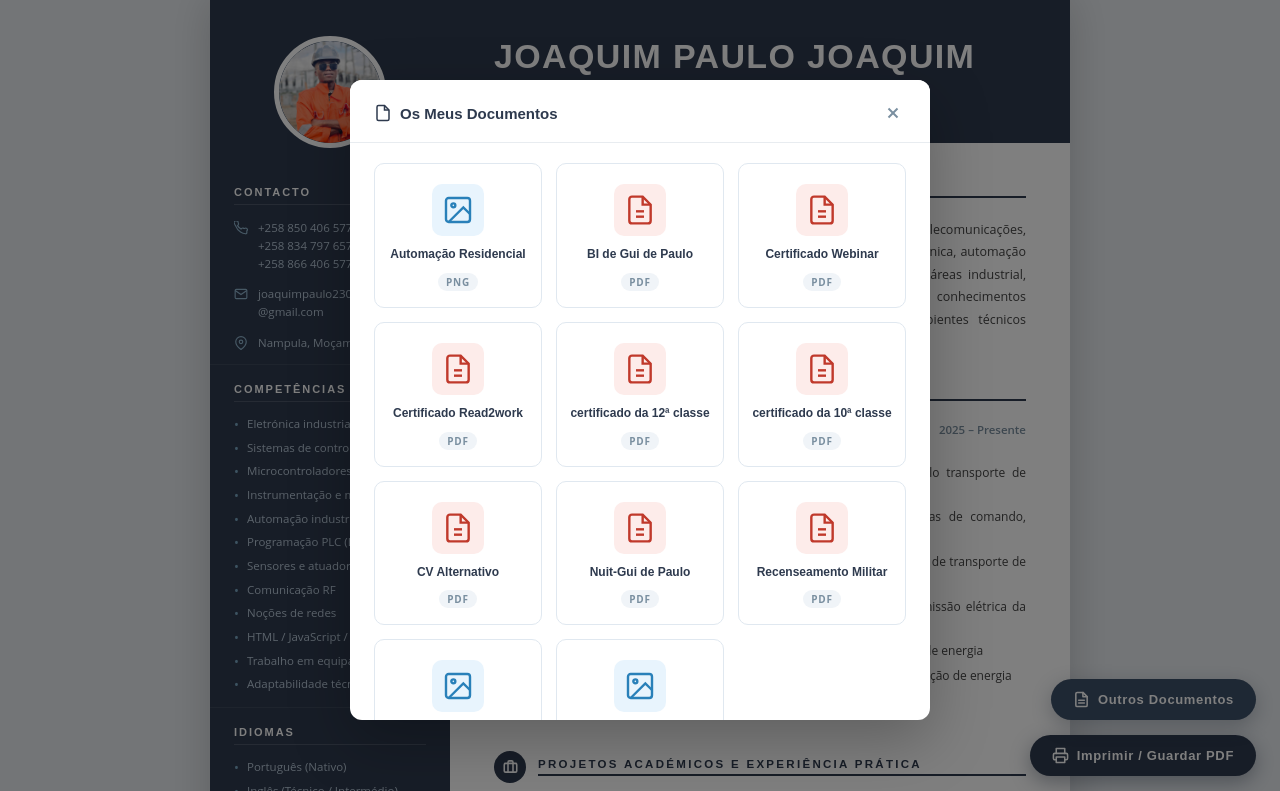
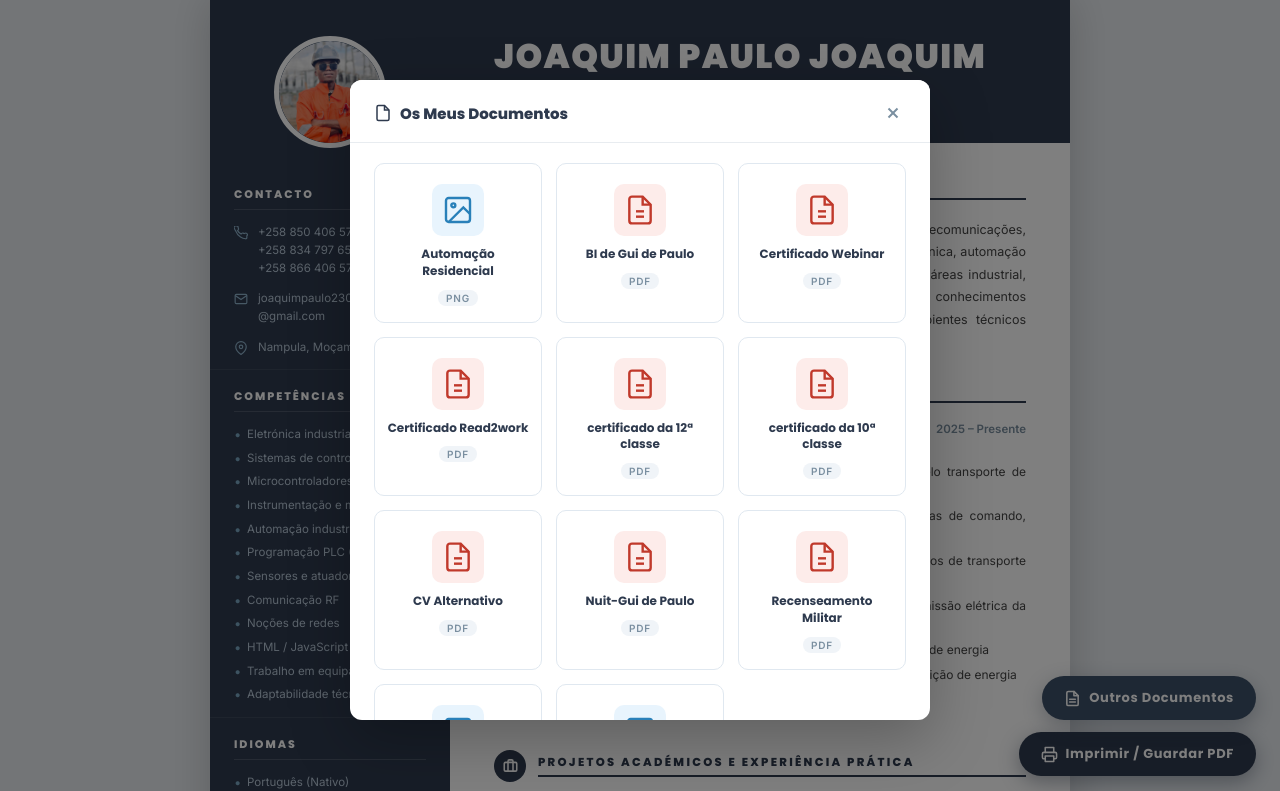
Before and after one commit to joaquimpaulo/CV-Joaquim, a plain HTML site: page index.html in a window 1280 px wide. Both pictures are taken after a click on the button "Outros Documentos". Shown: the top 791 px of the page. Drawn offline with nearby package versions, Linux system fonts and the light colour scheme.

Commit message:
trocar fonte para Poppins + Inter

```diff
--- a/css/style.css
+++ b/css/style.css
@@ -13,7 +13,7 @@ html, body {
 }
 
 body {
-  font-family: 'Open Sans', sans-serif;
+  font-family: 'Inter', sans-serif;
   font-size: 13px;
   color: #333;
   -webkit-font-smoothing: antialiased;
@@ -74,7 +74,7 @@ body {
 }
 
 .avatar-initials {
-  font-family: 'Raleway', sans-serif;
+  font-family: 'Poppins', sans-serif;
   font-size: 30px;
   font-weight: 800;
   color: #ffffff;
@@ -99,7 +99,7 @@ body {
   border: 1px solid rgba(255,255,255,0.2);
   border-radius: 20px;
   color: #b8c8d8;
-  font-family: 'Raleway', sans-serif;
+  font-family: 'Poppins', sans-serif;
   font-size: 10px;
   font-weight: 600;
   letter-spacing: 0.05em;
@@ -131,7 +131,7 @@ body {
 
 /* ── Section Title ── */
 .sb-title {
-  font-family: 'Raleway', sans-serif;
+  font-family: 'Poppins', sans-serif;
   font-size: 11px;
   font-weight: 800;
   letter-spacing: 0.18em;
@@ -235,7 +235,7 @@ body {
 }
 
 .ref-name {
-  font-family: 'Raleway', sans-serif;
+  font-family: 'Poppins', sans-serif;
   font-size: 12px;
   font-weight: 700;
   color: #dde8f0;
@@ -274,7 +274,7 @@ body {
 }
 
 .name {
-  font-family: 'Raleway', sans-serif;
+  font-family: 'Poppins', sans-serif;
   font-size: 34px;
   font-weight: 900;
   letter-spacing: 0.04em;
@@ -284,7 +284,7 @@ body {
 }
 
 .job-title {
-  font-family: 'Raleway', sans-serif;
+  font-family: 'Poppins', sans-serif;
   font-size: 10.5px;
   font-weight: 500;
   letter-spacing: 0.14em;
@@ -334,7 +334,7 @@ body {
 }
 
 .section-title {
-  font-family: 'Raleway', sans-serif;
+  font-family: 'Poppins', sans-serif;
   font-size: 11.5px;
   font-weight: 800;
   letter-spacing: 0.2em;
@@ -423,7 +423,7 @@ body {
 }
 
 .tl-company {
-  font-family: 'Raleway', sans-serif;
+  font-family: 'Poppins', sans-serif;
   font-size: 13px;
   font-weight: 800;
   color: #2e3a4e;
@@ -485,7 +485,7 @@ body {
   border: none;
   border-radius: 40px;
   padding: 12px 22px;
-  font-family: 'Raleway', sans-serif;
+  font-family: 'Poppins', sans-serif;
   font-size: 13px;
   font-weight: 700;
   letter-spacing: 0.05em;
@@ -544,7 +544,7 @@ body {
   display: flex;
   align-items: center;
   gap: 8px;
-  font-family: 'Raleway', sans-serif;
+  font-family: 'Poppins', sans-serif;
   font-size: 15px;
   font-weight: 800;
   color: #2e3a4e;
@@ -598,7 +598,7 @@ body {
 .icon-img { background: #e8f4fd; }
 .icon-img svg { stroke: #2980b9; }
 .docs-card-name {
-  font-family: 'Raleway', sans-serif;
+  font-family: 'Poppins', sans-serif;
   font-size: 12px;
   font-weight: 700;
   color: #2e3a4e;
@@ -651,7 +651,7 @@ body {
   color: #fff;
   border-radius: 6px;
   padding: 6px 12px;
-  font-family: 'Raleway', sans-serif;
+  font-family: 'Poppins', sans-serif;
   font-size: 12px;
   font-weight: 600;
   cursor: pointer;
@@ -661,7 +661,7 @@ body {
 .viewer-back:hover { background: rgba(255,255,255,0.2); }
 .viewer-title {
   flex: 1;
-  font-family: 'Raleway', sans-serif;
+  font-family: 'Poppins', sans-serif;
   font-size: 13px;
   font-weight: 700;
   color: #fff;
@@ -678,7 +678,7 @@ body {
   color: #fff;
   border-radius: 6px;
   padding: 6px 14px;
-  font-family: 'Raleway', sans-serif;
+  font-family: 'Poppins', sans-serif;
   font-size: 12px;
   font-weight: 700;
   cursor: pointer;
@@ -739,7 +739,7 @@ body {
   border: none;
   border-radius: 40px;
   padding: 12px 22px;
-  font-family: 'Raleway', sans-serif;
+  font-family: 'Poppins', sans-serif;
   font-size: 13px;
   font-weight: 700;
   letter-spacing: 0.05em;
--- a/index.html
+++ b/index.html
@@ -4,16 +4,18 @@
     <meta charset="UTF-8">
     <meta name="viewport" content="width=device-width, initial-scale=1.0">
     <title>CV-Joaquim_Paulo_Joaquim</title>
+
     <link rel="icon" type="image/png" sizes="16x16" href="favicon-16x16.png">
     <link rel="icon" type="image/png" sizes="32x32" href="favicon-32x32.png">
     <link rel="apple-touch-icon" sizes="180x180" href="apple-touch-icon.png">
     <link rel="icon" type="image/png" sizes="192x192" href="android-chrome-192x192.png">
     <link rel="icon" type="image/png" sizes="512x512" href="android-chrome-512x512.png">
+
     <link rel="stylesheet" href="css/style.css">
     <link rel="stylesheet" href="css/responsive.css">
 
 <!-- Font Awesome -->
-<link rel="stylesheet" href="https://cdnjs.cloudflare.com/ajax/libs/font-awesome/6.4.0/css/all.min.css">
+<link href="https://fonts.googleapis.com/css2?family=Poppins:wght@400;500;600;700;800;900&family=Inter:wght@300;400;500;600&display=swap" rel="stylesheet" />
 
 <!-- jsPDF + html2canvas -->
 <script src="https://cdnjs.cloudflare.com/ajax/libs/html2canvas/1.4.1/html2canvas.min.js"></script>
```
